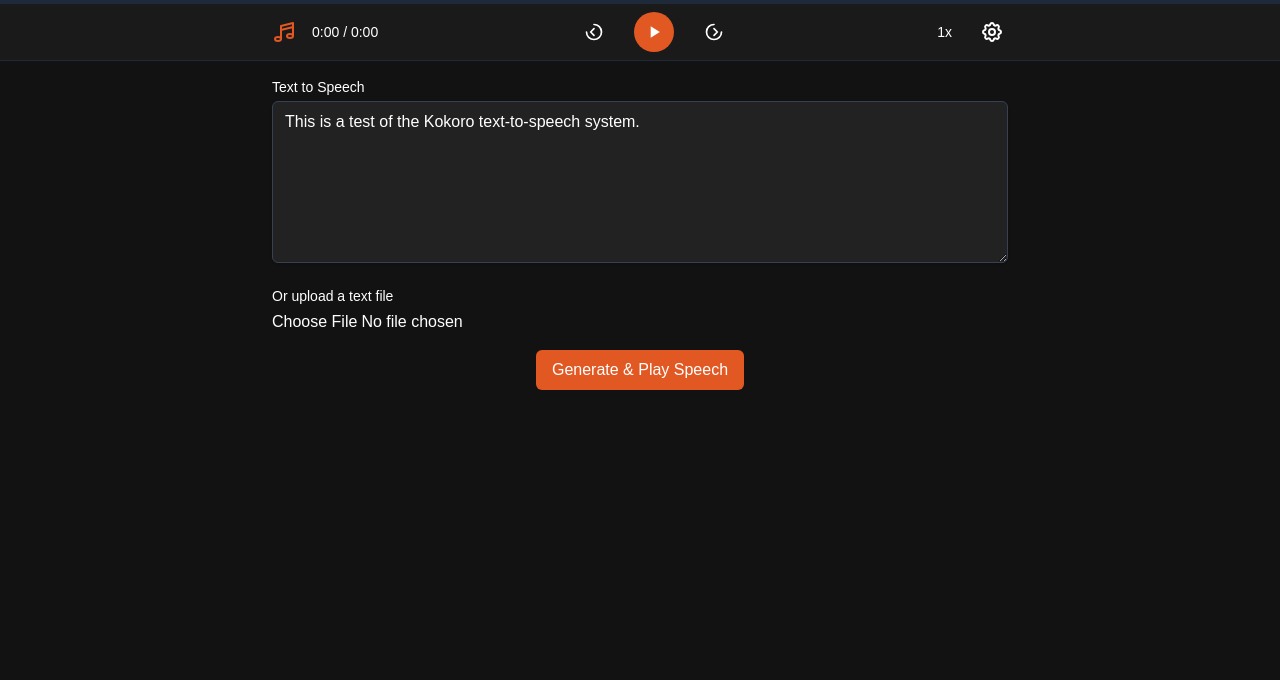
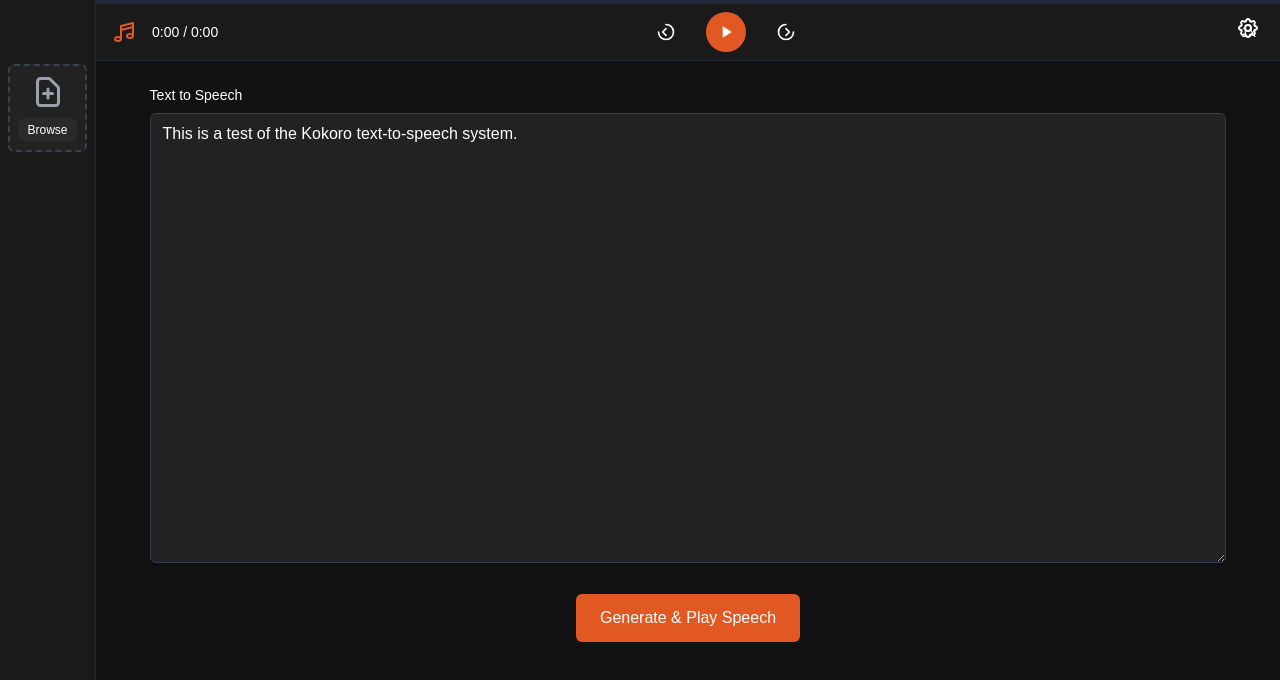
Before and after one commit to jrdfm/tts-web-app, a Next.js app: page / in a window 1280 px wide. Shown: the top 680 px of the page. Built offline with nearby package versions, Linux system fonts and the light colour scheme.

Commit message:
left panel,options

```diff
--- a/src/app/components/AudioControls.js
+++ b/src/app/components/AudioControls.js
@@ -10,8 +10,7 @@ const AudioControls = ({
   onForward,
   playbackSpeed,
   onSpeedChange,
-  onSeek,
-  onSettingsClick
+  onSeek
 }) => {
   const formatTime = (time) => {
     if (!time || isNaN(time)) return '0:00';
@@ -41,7 +40,7 @@ const AudioControls = ({
   };
 
   return (
-    <div className="bg-[#1a1a1a] border-b border-gray-800">
+    <div className="bg-[#1a1a1a] border-b border-gray-800 w-full">
       {/* Progress Bar */}
       <div
         className="h-1 bg-gray-800 cursor-pointer"
@@ -54,7 +53,7 @@ const AudioControls = ({
       </div>
 
       {/* Controls Container */}
-      <div className="max-w-3xl mx-auto flex items-center justify-between px-4 py-2 relative">
+      <div className="max-w-screen-xl mx-auto flex items-center justify-between px-4 py-2 relative">
         {/* Left: Logo and Time */}
         <div className="flex items-center space-x-4">
           <div className="text-[#e25822]">
@@ -110,26 +109,13 @@ const AudioControls = ({
           </button>
         </div>
 
-        {/* Right Section: Speed Control and Settings */}
-        <div className="flex items-center space-x-4">
-          {/* Speed Control */}
+        {/* Right Section: Speed Control */}
+        <div className="flex items-center">
           <button
             onClick={() => onSpeedChange(playbackSpeed === 1 ? 1.5 : 1)}
             className="px-2 py-1 text-sm font-medium text-white hover:text-[#e25822] transition-colors"
           >
             {playbackSpeed}x
-          </button>
-
-          {/* Settings Gear Icon */}
-          <button
-            onClick={onSettingsClick}
-            className="w-8 h-8 flex items-center justify-center text-white hover:text-[#e25822] transition-colors"
-            aria-label="Settings"
-          >
-            <svg xmlns="http://www.w3.org/2000/svg" className="h-6 w-6" viewBox="0 0 24 24" fill="none" stroke="currentColor" strokeWidth="2">
-              <path strokeLinecap="round" strokeLinejoin="round" d="M10.325 4.317c.426-1.756 2.924-1.756 3.35 0a1.724 1.724 0 002.573 1.066c1.543-.94 3.31.826 2.37 2.37a1.724 1.724 0 001.065 2.572c1.756.426 1.756 2.924 0 3.35a1.724 1.724 0 00-1.066 2.573c.94 1.543-.826 3.31-2.37 2.37a1.724 1.724 0 00-2.572 1.065c-.426 1.756-2.924 1.756-3.35 0a1.724 1.724 0 00-2.573-1.066c-1.543.94-3.31-.826-2.37-2.37a1.724 1.724 0 00-1.065-2.572c-1.756-.426-1.756-2.924 0-3.35a1.724 1.724 0 001.066-2.573c-.94-1.543.826-3.31 2.37-2.37.996.608 2.296.07 2.572-1.065z" />
-              <circle cx="12" cy="12" r="3" />
-            </svg>
           </button>
         </div>
       </div>
--- a/src/app/page.js
+++ b/src/app/page.js
@@ -17,6 +17,8 @@ export default function Home() {
   const [currentTime, setCurrentTime] = useState(0);
   const [duration, setDuration] = useState(0);
   const [showSettings, setShowSettings] = useState(false);
+  const [pageWidth, setPageWidth] = useState(95);
+  const [isDragging, setIsDragging] = useState(false);
 
   const audioRef = useRef(null);
   const mediaSourceRef = useRef(null);
@@ -107,6 +109,42 @@ export default function Home() {
         setText(event.target.result);
       };
       reader.readAsText(selectedFile);
+    }
+  };
+
+  // Handle drag events for file upload
+  const handleDragOver = (e) => {
+    e.preventDefault();
+    e.stopPropagation();
+  };
+
+  const handleDragEnter = (e) => {
+    e.preventDefault();
+    e.stopPropagation();
+    setIsDragging(true);
+  };
+
+  const handleDragLeave = (e) => {
+    e.preventDefault();
+    e.stopPropagation();
+    setIsDragging(false);
+  };
+
+  const handleDrop = (e) => {
+    e.preventDefault();
+    e.stopPropagation();
+    setIsDragging(false);
+
+    if (e.dataTransfer.files && e.dataTransfer.files.length > 0) {
+      const droppedFile = e.dataTransfer.files[0];
+      setFile(droppedFile);
+
+      // Read the file content and set it as text
+      const reader = new FileReader();
+      reader.onload = (event) => {
+        setText(event.target.result);
+      };
+      reader.readAsText(droppedFile);
     }
   };
 
@@ -325,28 +363,30 @@ export default function Home() {
     setShowSettings(!showSettings);
   };
 
+  // Handle page width change
+  const handlePageWidthChange = (e) => {
+    setPageWidth(parseInt(e.target.value, 10));
+  };
+
   return (
-    <main className="min-h-screen bg-[#121212]">
-      {/* Audio Controls */}
+    <main className="min-h-screen bg-[#121212] relative flex">
+      {/* Settings Gear Icon - Fixed at top right */}
       {isBrowser && (
-        <div className="relative">
-          <AudioControls
-            currentTime={currentTime}
-            duration={duration}
-            isPlaying={isPlaying}
-            onPlay={() => handlePlayPause()}
-            onPause={() => handlePlayPause()}
-            onRewind={handleRewind}
-            onForward={handleForward}
-            playbackSpeed={playbackSpeed}
-            onSpeedChange={handleSpeedChange}
-            onSeek={handleSeek}
-            onSettingsClick={toggleSettings}
-          />
+        <div className="absolute top-3 right-4 z-30">
+          <button
+            onClick={toggleSettings}
+            className="w-8 h-8 flex items-center justify-center text-white hover:text-[#e25822] transition-colors"
+            aria-label="Settings"
+          >
+            <svg xmlns="http://www.w3.org/2000/svg" className="h-6 w-6" viewBox="0 0 24 24" fill="none" stroke="currentColor" strokeWidth="2">
+              <path strokeLinecap="round" strokeLinejoin="round" d="M10.325 4.317c.426-1.756 2.924-1.756 3.35 0a1.724 1.724 0 002.573 1.066c1.543-.94 3.31.826 2.37 2.37a1.724 1.724 0 001.065 2.572c1.756.426 1.756 2.924 0 3.35a1.724 1.724 0 00-1.066 2.573c.94 1.543-.826 3.31-2.37 2.37a1.724 1.724 0 00-2.572 1.065c-.426 1.756-2.924 1.756-3.35 0a1.724 1.724 0 00-2.573-1.066c-1.543.94-3.31-.826-2.37-2.37a1.724 1.724 0 00-1.065-2.572c-1.756-.426-1.756-2.924 0-3.35a1.724 1.724 0 001.066-2.573c-.94-1.543.826-3.31 2.37-2.37.996.608 2.296.07 2.572-1.065z" />
+              <circle cx="12" cy="12" r="3" />
+            </svg>
+          </button>
 
           {/* Settings Dropdown */}
           {showSettings && (
-            <div ref={settingsRef} className="absolute right-4 top-[calc(100%+4px)] z-10 w-64 bg-[#222222] border border-gray-700 rounded-md shadow-lg">
+            <div ref={settingsRef} className="absolute right-0 top-[calc(100%+4px)] z-10 w-64 bg-[#222222] border border-gray-700 rounded-md shadow-lg">
               <div className="p-3">
                 <h3 className="text-white font-medium mb-2">Settings</h3>
                 <div className="mb-3">
@@ -363,38 +403,97 @@ export default function Home() {
                     <option value="bm_brian">Brian</option>
                   </select>
                 </div>
+
+                <div className="mb-3">
+                  <label className="block text-sm text-white mb-1">
+                    Page Width ({pageWidth}%)
+                  </label>
+                  <input
+                    type="range"
+                    min="60"
+                    max="95"
+                    value={pageWidth}
+                    onChange={handlePageWidthChange}
+                    className="w-full"
+                  />
+                  <div className="flex justify-between text-xs text-gray-400 mt-1">
+                    <span>60%</span>
+                    <span>95%</span>
+                  </div>
+                </div>
               </div>
             </div>
           )}
         </div>
       )}
 
-      {/* Main Content */}
-      <div className="max-w-3xl mx-auto p-4">
+      {/* Left Panel - Fixed width */}
+      <div className="w-24 border-r border-gray-800 bg-[#1a1a1a] overflow-y-auto flex-shrink-0">
+        <div className="p-2 pt-16"> {/* Increased top padding to move content down from gear icon */}
+          {/* File Upload - No labels */}
+          <div
+            className={`flex flex-col items-center justify-center p-2 border-2 border-dashed ${isDragging ? 'border-[#e25822] bg-[#2a2a2a]' : 'border-gray-700 bg-[#222222]'} rounded-md hover:border-[#e25822] transition-colors cursor-pointer`}
+            onDragOver={handleDragOver}
+            onDragEnter={handleDragEnter}
+            onDragLeave={handleDragLeave}
+            onDrop={handleDrop}
+          >
+            {/* Upload Icon */}
+            <svg xmlns="http://www.w3.org/2000/svg" className="h-9 w-9 text-gray-400 mb-2" fill="none" viewBox="0 0 24 24" stroke="currentColor" strokeWidth={2}>
+              <path strokeLinecap="round" strokeLinejoin="round" d="M9 13h6m-3-3v6m5 5H7a2 2 0 01-2-2V5a2 2 0 012-2h5.586a1 1 0 01.707.293l5.414 5.414a1 1 0 01.293.707V19a2 2 0 01-2 2z" />
+            </svg>
+            <input
+              type="file"
+              accept=".txt"
+              onChange={handleFileChange}
+              className="hidden"
+              id="file-upload"
+            />
+            <label htmlFor="file-upload" className="px-2 py-1 bg-[#2a2a2a] rounded-md text-xs text-white hover:bg-[#333333] cursor-pointer text-center w-full">
+              Browse
+            </label>
+            {file && (
+              <div className="mt-2 text-xs text-gray-300 truncate max-w-full overflow-hidden text-center">
+                {file.name.length > 8 ? file.name.substring(0, 8) + '...' : file.name}
+              </div>
+            )}
+          </div>
+        </div>
+      </div>
+
+      {/* Main Content Area */}
+      <div className="flex-1 flex flex-col overflow-auto">
+        {/* Audio Controls - Full Width */}
+        <div className="w-full sticky top-0 z-20">
+          {isBrowser && (
+            <AudioControls
+              currentTime={currentTime}
+              duration={duration}
+              isPlaying={isPlaying}
+              onPlay={() => handlePlayPause()}
+              onPause={() => handlePlayPause()}
+              onRewind={handleRewind}
+              onForward={handleForward}
+              playbackSpeed={playbackSpeed}
+              onSpeedChange={handleSpeedChange}
+              onSeek={handleSeek}
+            />
+          )}
+        </div>
+
+        {/* Main Content - Controlled Width */}
+        <div className="mx-auto p-6 w-full" style={{ maxWidth: `${pageWidth}%` }}>
           {/* Text Input */}
-        <div className="mb-4">
-          <label className="block text-sm font-medium text-white mb-1">
+          <div className="mb-6">
+            <label className="block text-sm font-medium text-white mb-2">
               Text to Speech
             </label>
             <textarea
               value={text}
               onChange={handleTextChange}
-            rows={6}
+              rows={18}
               className="w-full px-3 py-2 border border-gray-700 rounded-md shadow-sm focus:outline-none focus:ring-[#e25822] focus:border-[#e25822] bg-[#222222] text-white"
               placeholder="Enter text to convert to speech..."
-          />
-        </div>
-
-        {/* File Upload */}
-        <div className="mb-4">
-          <label className="block text-sm font-medium text-white mb-1">
-            Or upload a text file
-          </label>
-          <input
-            type="file"
-            accept=".txt"
-            onChange={handleFileChange}
-            className="w-full text-white"
             />
           </div>
 
@@ -403,7 +502,7 @@ export default function Home() {
             <button
               onClick={isGenerating ? stopPlaying : generateSpeech}
               disabled={!text.trim()}
-            className={`px-4 py-2 rounded-md font-medium ${
+              className={`px-6 py-3 rounded-md font-medium ${
                 isGenerating
                   ? 'bg-red-600 hover:bg-red-700 text-white'
                   : text.trim()
@@ -427,6 +526,7 @@ export default function Home() {
             </div>
           )}
         </div>
+      </div>
     </main>
   );
 }
```
Also changed, not shown: input.txt (added). Lines whose indentation alone changed are shown as unchanged.
